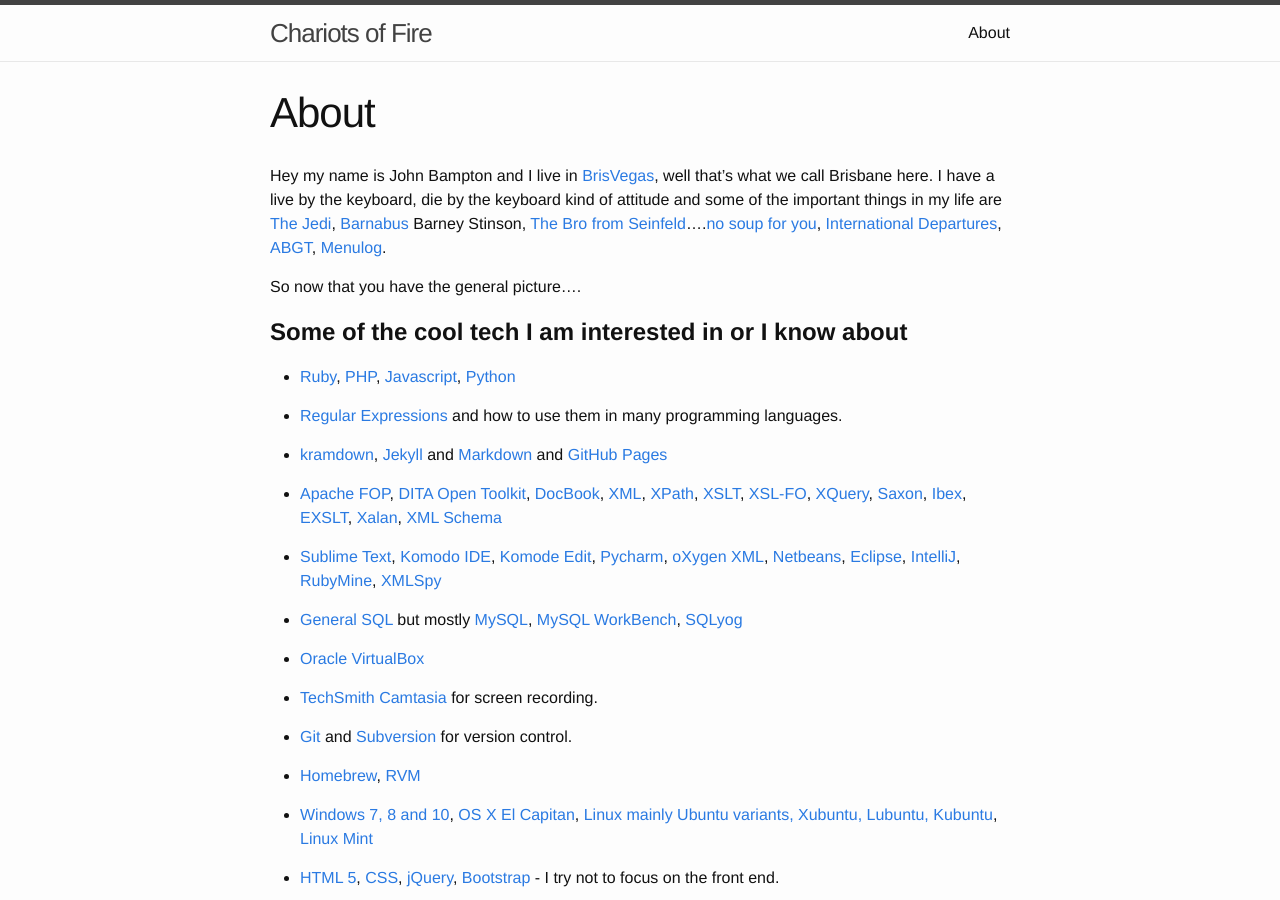
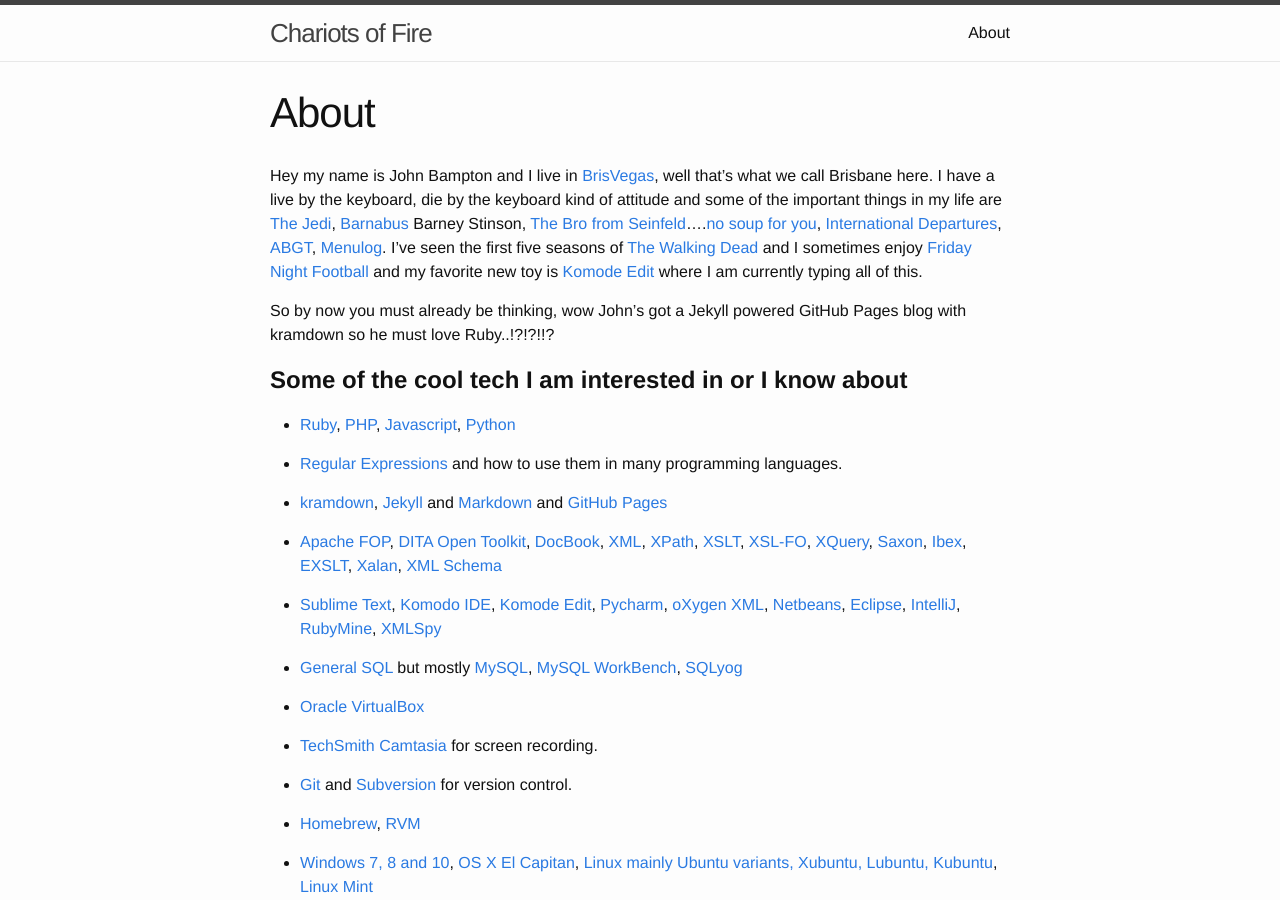
Before and after one commit to slurpcode/beast, a Jekyll site: the page built from about.md, in a window 1280 px wide and 900 px high. Built offline with Jekyll 4.4.1, drawn with Linux system fonts in a browser that asks for light colours; some of the changed text lies outside the part shown.

Commit message:
update about

```diff
--- a/about.md
+++ b/about.md
@@ -12,9 +12,12 @@ https://www.google.com.au/search?q=seinfeld+the+bro&espv=2&biw=1285&bih=1415&tbm
 https://www.google.com.au/search?q=no+soup+for+you&espv=2&biw=1216&bih=1391&source=lnms&tbm=isch&sa=X&ved=0ahUKEwiyoY6uluLNAhVGsJQKHQW1A1UQ_AUIBigB), [International Departures](
 https://www.mixcloud.com/internationaldepartures/), [ABGT](
 http://www.aboveandbeyond.nu/abgt){:target="_blank"}, [Menulog](
-https://www.menulog.com.au/){:target="_blank"}.
+https://www.menulog.com.au/){:target="_blank"}. I've seen the first five seasons of [The Walking Dead](
+http://www.amc.com/shows/the-walking-dead){:target="_blank"} and I sometimes enjoy [Friday Night Football](
+http://www.nrl.com/){:target="_blank"} and my favorite new toy is [Komode Edit](
+http://komodoide.com/komodo-edit/){:target="_blank"} where I am currently typing all of this.
 
-So now that you have the general picture....
+So by now you must already be thinking, wow John's got a Jekyll powered GitHub Pages blog with kramdown so he must love Ruby..!?!?!!?
 
 **Some of the cool tech I am interested in or I know about**
 ======================================================
@@ -131,34 +134,26 @@ https://jquery.com/){:target="_blank"}, [Bootstrap](http://getbootstrap.com/){:t
 
 - [WinMerge](
 http://winmerge.org/?lang=en){:target="_blank"}, [WinSCP](
-https://winscp.net/eng/index.php){:target="_blank"}
-
-- [Syncro SVN client](
-http://www.syncrosvnclient.com/){:target="_blank"},[GitHub Desktop](
+https://winscp.net/eng/index.php){:target="_blank"}, [WAMP](
+http://www.wampserver.com/en/){:target="_blank"}, [XAMPP](
+https://www.apachefriends.org/index.html){:target="_blank"}, [FileZilla](
+https://filezilla-project.org/){:target="_blank"}, [Syncro SVN client](
+http://www.syncrosvnclient.com/){:target="_blank"}, [GitHub Desktop](
 https://desktop.github.com/){:target="_blank"}, [Bitbucket](
 https://bitbucket.org/){:target="_blank"}, [JIRA](
 https://www.atlassian.com/software/jira){:target="_blank"}, [Confluence](
-https://www.atlassian.com/software/confluence){:target="_blank"}
-
-
-{::comment}
-
+https://www.atlassian.com/software/confluence){:target="_blank"}, [Bitnami](
+https://bitnami.com/stacks){:target="_blank"}, [SeaMonkey](
+http://www.seamonkey-project.org/){:target="_blank"}
 
 **Social**
 =====================
 
-https://www.google.com/+JohnBampton
+- [Google+](https://www.google.com/+JohnBampton){:target="_blank"}
 
-https://www.youtube.com/channel/UCitIpEBxV_-DbycXL1kag2w
+- [YouTube](https://www.youtube.com/channel/UCitIpEBxV_-DbycXL1kag2w){:target="_blank"}
 
-https://myspace.com/johnbampton
 
-https://soundcloud.com/johnbampton
-
-http://johnbampton.tumblr.com/
-
-https://www.pinterest.com/johnbampton/
-{:/comment}
 
 **Some of my favorite websites**
 ===============================
```
